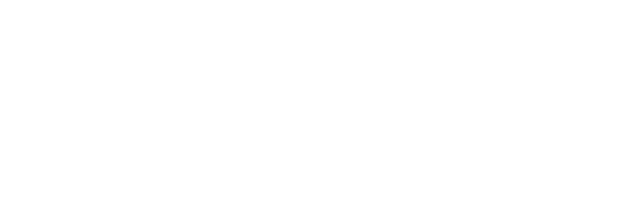
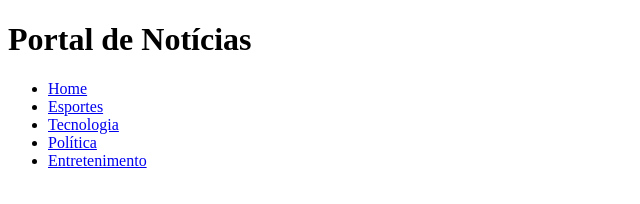
Before and after one commit to ArielTeixeira07/PortalDeNoticias, a plain HTML site: page index.html in a window 1280 px wide. Shown: the whole page, without its empty margins (0-640 px from the left). Drawn offline with Linux system fonts and the light colour scheme.

Commit message:
Criado cabeçalho do site, com o título e um menu de navegação.

```diff
--- a/index.html
+++ b/index.html
@@ -7,6 +7,18 @@
     <title>Portal de Notícias</title>
 </head>
 <body>
-
+    <!--Cabeçalho-->
+    <header>
+        <h1>Portal de Notícias</h1>
+        <nav>
+            <ul>
+                <li><a href="#">Home</a></li>
+                <li><a href="#">Esportes</a></li>
+                <li><a href="#">Tecnologia</a></li>
+                <li><a href="#">Política</a></li>
+                <li><a href="#">Entretenimento</a></li>
+            </ul>
+        </nav>
+    </header>
 </body>
 </html>
```
